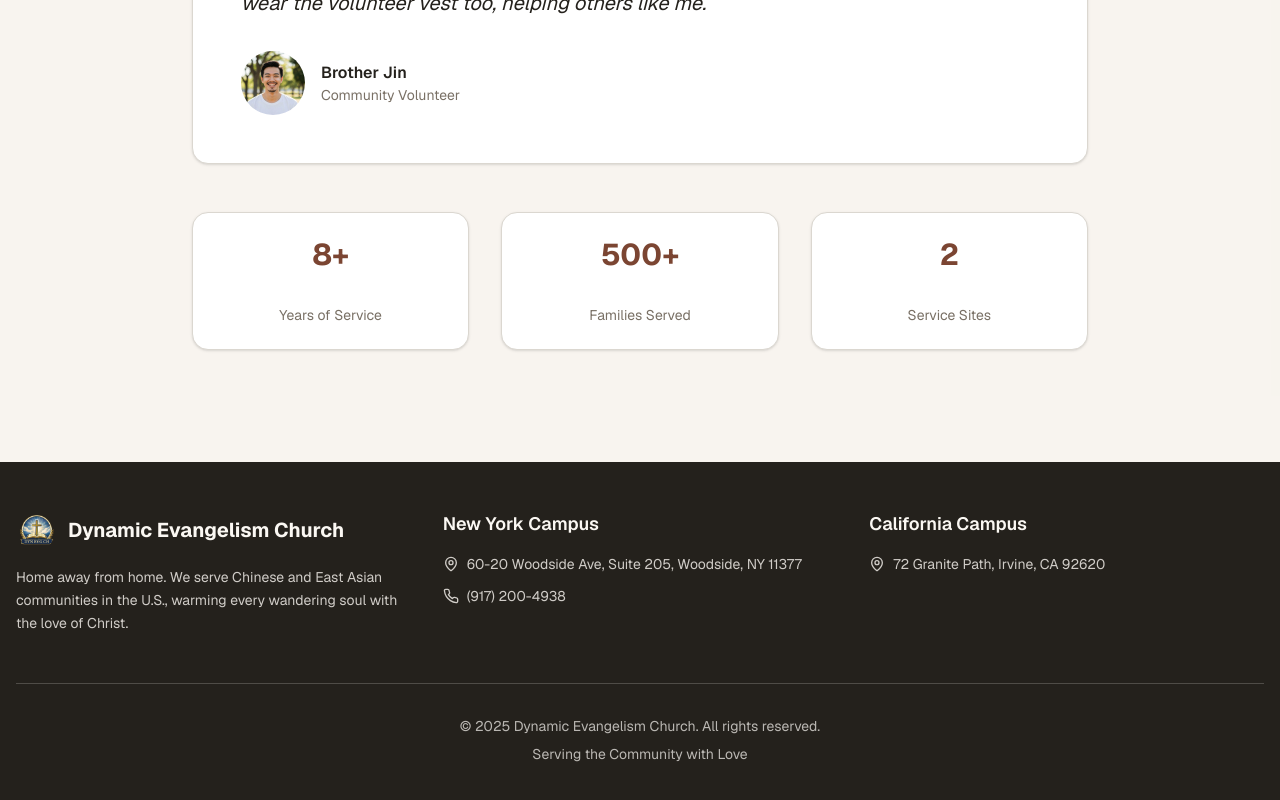
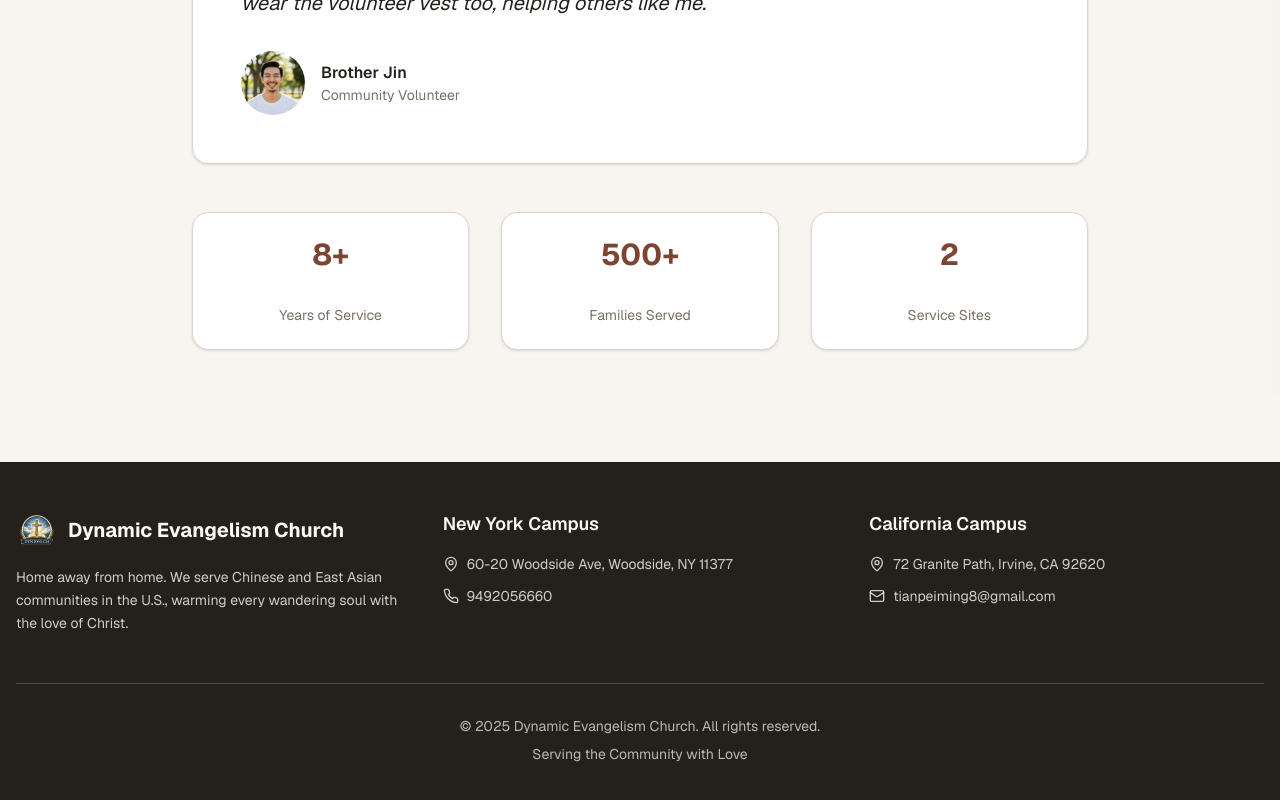
Before and after one commit to Jeromestein/church-website-with-donations, a Next.js app: page /en in a window 1280 px wide. Shown: the part 4939-5739 px from the top of the page. Built offline with nearby package versions, Linux system fonts and the light colour scheme.

Commit message:
feat: update contact information in footer and localization files for consistency

```diff
--- a/components/footer.tsx
+++ b/components/footer.tsx
@@ -1,5 +1,5 @@
 import Image from "next/image"
-import { MapPin, Phone } from "lucide-react"
+import { MapPin, Phone, Mail } from "lucide-react"
 import { getTranslations } from "next-intl/server"
 
 export async function Footer() {
@@ -29,11 +29,11 @@ export async function Footer() {
             <div className="space-y-3 text-sm text-background/80">
               <div className="flex items-start gap-2">
                 <MapPin className="w-4 h-4 flex-shrink-0 mt-0.5" />
-                <span>60-20 Woodside Ave, Suite 205, Woodside, NY 11377</span>
+                <span>60-20 Woodside Ave, Woodside, NY 11377</span>
               </div>
               <div className="flex items-center gap-2">
                 <Phone className="w-4 h-4 flex-shrink-0" />
-                <span>(917) 200-4938</span>
+                <span>9492056660</span>
               </div>
             </div>
           </div>
@@ -44,6 +44,10 @@ export async function Footer() {
               <div className="flex items-start gap-2">
                 <MapPin className="w-4 h-4 flex-shrink-0 mt-0.5" />
                 <span>72 Granite Path, Irvine, CA 92620</span>
+              </div>
+              <div className="flex items-center gap-2">
+                <Mail className="w-4 h-4 flex-shrink-0" />
+                <span>tianpeiming8@gmail.com</span>
               </div>
             </div>
           </div>
--- a/messages/en.json
+++ b/messages/en.json
@@ -179,7 +179,7 @@
         "name": "New York Campus",
         "nameSecondary": "纽约堂",
         "time": "Sundays/Mondays at 2:00 PM",
-        "phone": "(917) 200-4938",
+        "phone": "9492056660",
         "contact": "Elder Peiming Tian"
       },
       "ca": {
@@ -187,7 +187,7 @@
         "nameSecondary": "加州堂",
         "time": "West Coast home fellowship and new immigrant welcome",
         "phone": "Contact the New York campus for details",
-        "contact": ""
+        "contact": "Email: tianpeiming8@gmail.com"
       }
     }
   },
--- a/messages/zh.json
+++ b/messages/zh.json
@@ -179,7 +179,7 @@
         "name": "纽约堂",
         "nameSecondary": "New York Campus",
         "time": "每周日/周一 下午 2:00",
-        "phone": "(917) 200-4938",
+        "phone": "9492056660",
         "contact": "Peiming Tian 长老"
       },
       "ca": {
@@ -187,7 +187,7 @@
         "nameSecondary": "California Campus",
         "time": "西岸家庭团契与新移民接待",
         "phone": "联系纽约堂获取更多信息",
-        "contact": ""
+        "contact": "邮箱：tianpeiming8@gmail.com"
       }
     }
   },
```
